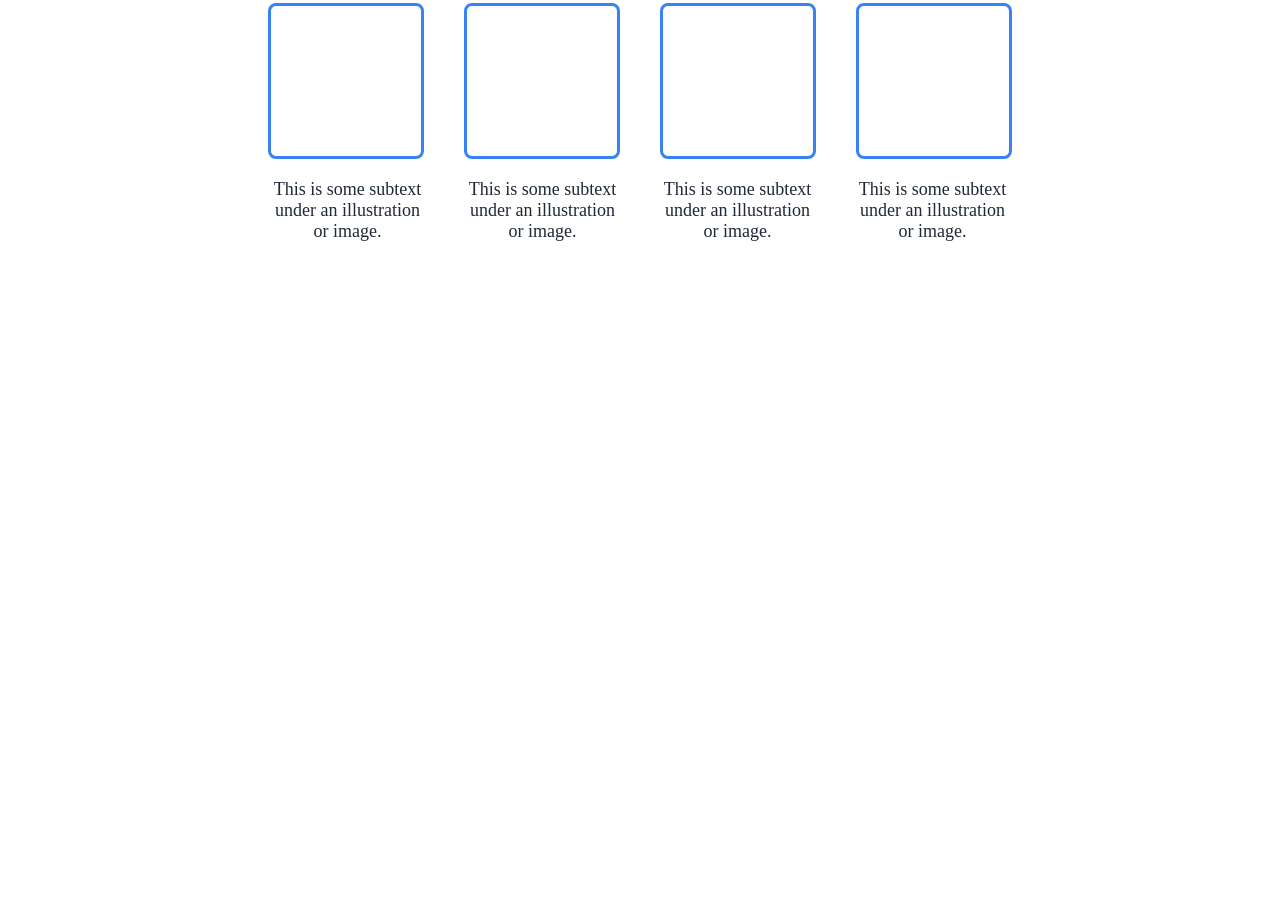
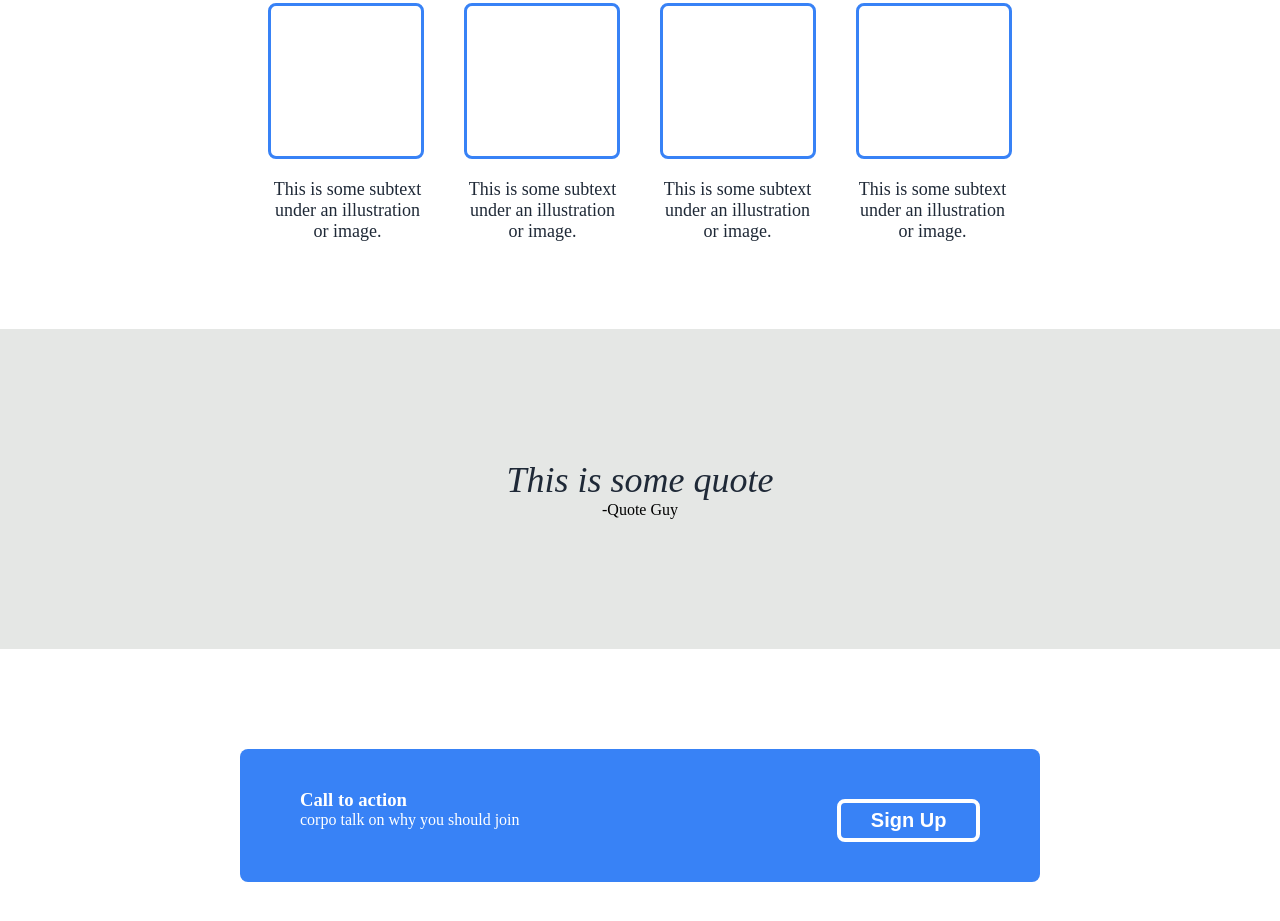
Before and after one commit to GuranshS/landing-page, a plain HTML site: page index.html in a window 1280 px wide. Shown: the part 561-1482 px from the top of the page. Before the commit the page ends 890 px from the top, so only its background shows below. Drawn offline with Linux system fonts and the light colour scheme.

Commit message:
added "quote" box and "call to action" box

```diff
--- a/index.html
+++ b/index.html
@@ -43,5 +43,17 @@
             <p>This is some subtext under an illustration or image.</p>
         </div>
     </div>
+<div class="quote">
+<p>This is some quote</p>
+<p>-Quote Guy</p>
+</div>
+<div class="blue-box">
+    <div class="text">
+        <h3>Call to action</h3>
+        <p>corpo talk on why you should join</p>
+    </div>
+    <button>Sign Up</button>
+</div>
+<!--create footer-->
 </body>
 </html>
--- a/style.css
+++ b/style.css
@@ -101,3 +101,42 @@ img {
     height: 150px;
     width: 150px;
 }
+
+.quote {
+    display: flex;
+    background-color: #e5e7e5;
+    align-items:center;
+    flex-direction: column;
+    justify-content: center;
+    height: 320px;
+    flex-wrap: wrap;
+}
+
+.quote :first-child {
+    font-size: 36px;
+    font-weight: lighter;
+    font-style: italic;
+    color: #1F2937;
+}
+
+.blue-box {
+    display: flex;
+    margin: 100px 240px 100px 240px;
+    padding: 40px 60px 40px 60px;
+    background-color: #3882F6;
+    border-radius: 8px;
+    justify-content: space-between;
+    color: white;
+}
+
+.blue-box button {
+    margin-top: 10px;
+    background-color: #3882F6;
+    border-radius: 8px;
+    font-size: 20px;
+    border: 4px solid white;
+    color: white;
+    padding: 6px 3px;
+    width: 21%;
+    font-weight: 600;
+}
```
